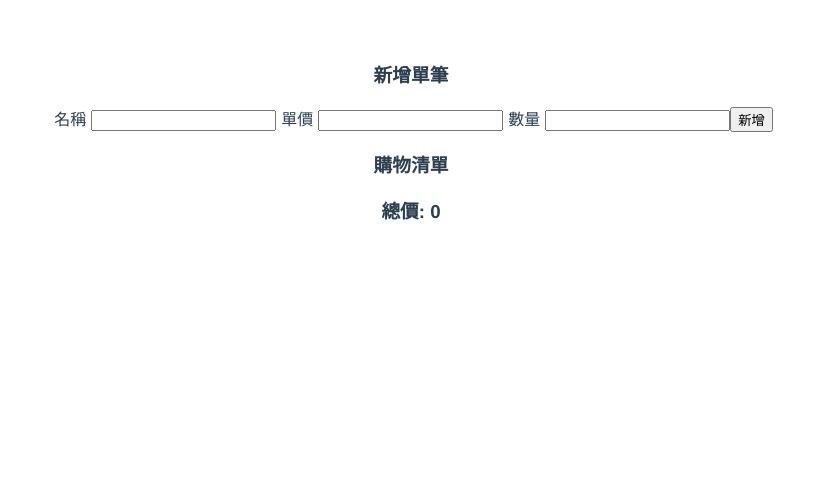
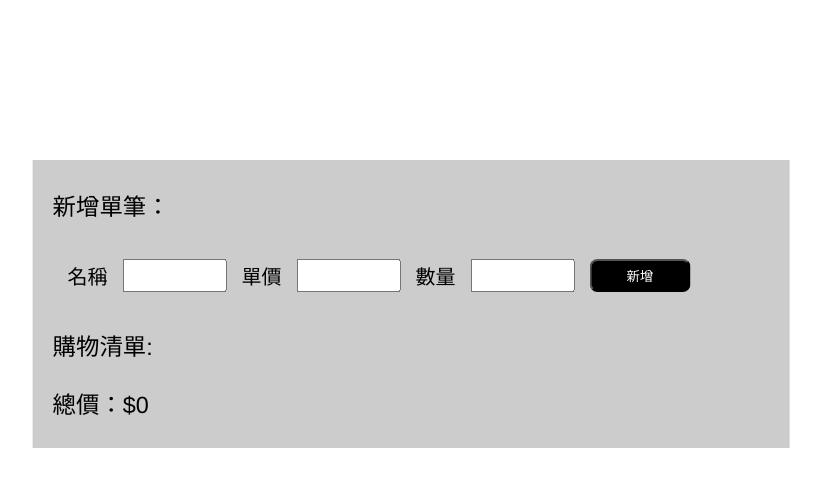
Before and after one commit to Rock070/vue-shopping-list, a Vue app: page / in a window 1280 px wide. Shown: the top 486 px of the page, without its empty margins (229-1050 px from the left). Built offline with nearby package versions, Linux system fonts and the light colour scheme.

Commit message:
html & CSS 調整

```diff
--- a/src/App.vue
+++ b/src/App.vue
@@ -17,17 +17,9 @@
     },
     components: {
       Shopping
+    },
+    props: {
+
     }
   }
 </script>
-
-<style>
-#app {
-  font-family: Avenir, Helvetica, Arial, sans-serif;
-  -webkit-font-smoothing: antialiased;
-  -moz-osx-font-smoothing: grayscale;
-  text-align: center;
-  color: #2c3e50;
-  margin-top: 60px;
-}
-</style>
--- a/src/components/Shopping.vue
+++ b/src/components/Shopping.vue
@@ -1,48 +1,53 @@
 <template>
   <div class="shopping">
     <div class='add'>
-        <h3>新增單筆</h3>
+        <h3>新增單筆：</h3>
         <div class='add-data' >
             <span>名稱</span>
             <input class='name'
               v-model="name"
+              maxlength="50"
             />
             <span>單價</span>
             <input class='price'
               v-model="price"
               @input="price = price.replace(/[^\d]/g,'')"
+              maxlength="20"
             />
             <span>數量</span>
             <input class='number'
               v-model="number"
               @input="number = number.replace(/[^\d]/g,'')"
+              maxlength="20"
             />
             <button
-              class='add-btn'
+              class='btn'
               @click="addItem"
             >新增</button>
         </div>
     </div>
     <div class='list'>
-        <h3>購物清單</h3>
+        <h3>購物清單:
+        </h3>
         <div class='shopping-list'>
           <div v-for='item in list'
                :key='item.id'
           >
-            <span>{{item.id}}. </span>
+            <div class='shopping-item'>
               <span>名稱：{{item.name}}</span>
-            <span>單價：{{item.price}}</span>
+              <span>單價：${{item.price}}</span>
               <span>數量：{{item.number}}</span>
               <button
+                class='btn'
                 @click="deleteItem(item.id)"
               >
                 刪除</button>
               </div>
           </div>
         </div>
+    </div>
     <div class='total'>
-        <h3>總價: {{countTotal}}</h3>
-        <div class='shopping-list' ></div>
+        <h3>總價：${{countTotal}}</h3>
     </div>
   </div>
 </template>
@@ -63,7 +68,6 @@ export default {
 
   methods: {
     addItem() {
-
         if(!this.name || !this.price || !this.number ) {
           alert('欄位不可為空！')
           return
@@ -74,7 +78,7 @@ export default {
             price: this.price,
             number: this.number
         })
-        // console.log(this.price)
+
         this.num ++ ;
     },
     deleteItem(id) {
--- a/src/css/style.css
+++ b/src/css/style.css
@@ -4,11 +4,49 @@
   font-family: Avenir, Helvetica, Arial, sans-serif;
   -webkit-font-smoothing: antialiased;
   -moz-osx-font-smoothing: grayscale;
-  text-align: center;
-  color: #2c3e50;
+  color: black;
+  font-size: 20px;
   margin-top: 60px;
 }
 
-  span {
+.shopping {
+  width: 56%;
+  background-color: #CCC;
+  padding: 5px 20px;
+  position: absolute;
+  left: 50%;
+  top: 20%;
+  transform: translate(-50%, 0);
+}
+
+.shopping .add .add-data {
+  display: flex;
+  align-items: center;
+}
+.shopping .btn {
+  background-color: black;
+  color: white;
+  padding: 5px 35px;
+  margin-left: 15px;
+  border-radius: 8px;
+}
+
+.shopping input {
+
+  width: 90px;
+  height: 25px;
+  padding: 2px 5px;
+}
+
+.shopping h3 {
+  font-weight: normal;
+}
+
+.shopping .shopping-list .shopping-item {
+  margin-bottom: 10px;
+}
+
+.shopping span {
     margin: 5px;
+    padding: 10px;
   }
--- a/src/main.js
+++ b/src/main.js
@@ -7,6 +7,6 @@ Vue.config.productionTip = false
 new Vue({
   render: h => h(App),
   data: {
-    message: 'Hello Vue'
+    shoppingList: []
   }
 }).$mount('#app')
```
Lines whose indentation alone changed are shown as unchanged.
